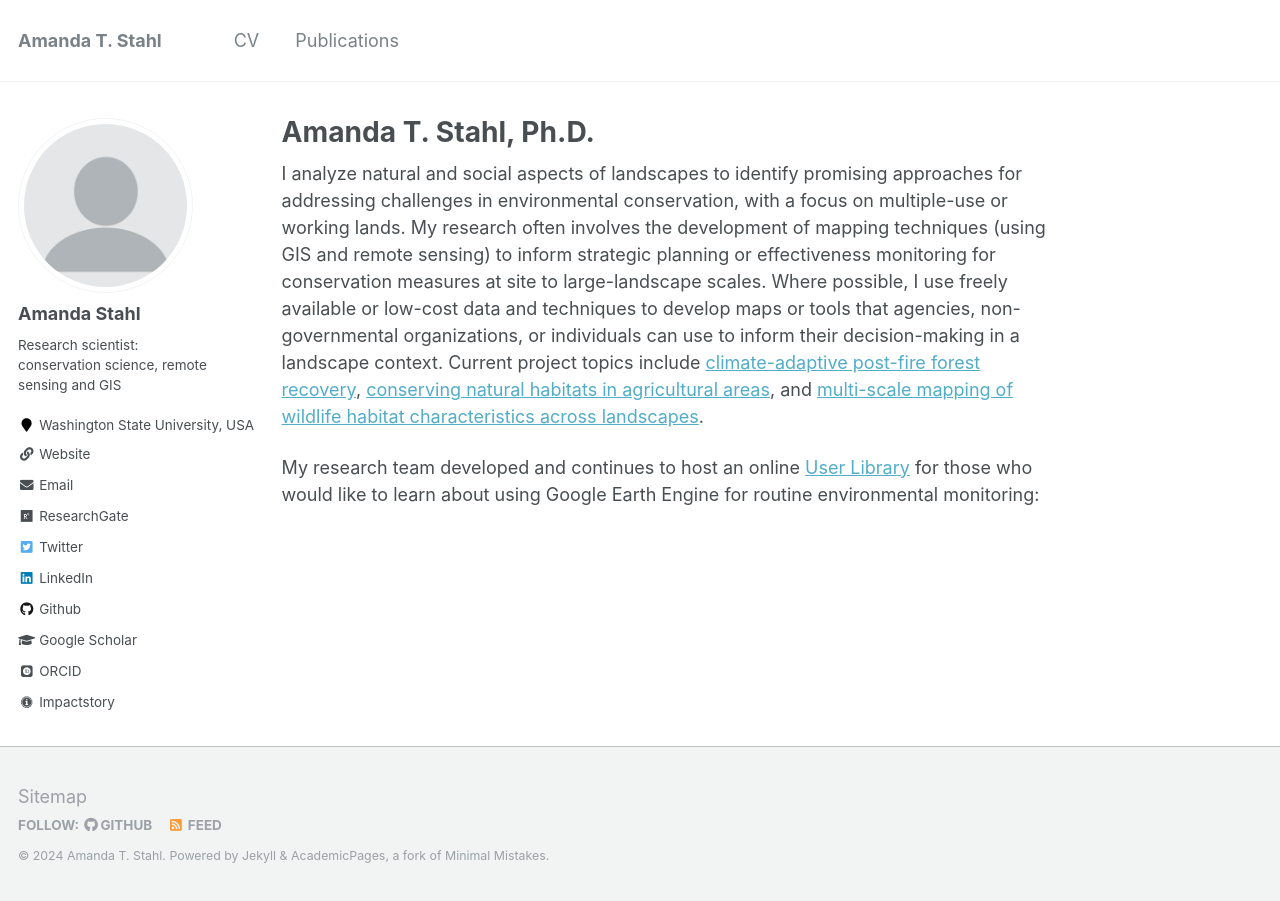
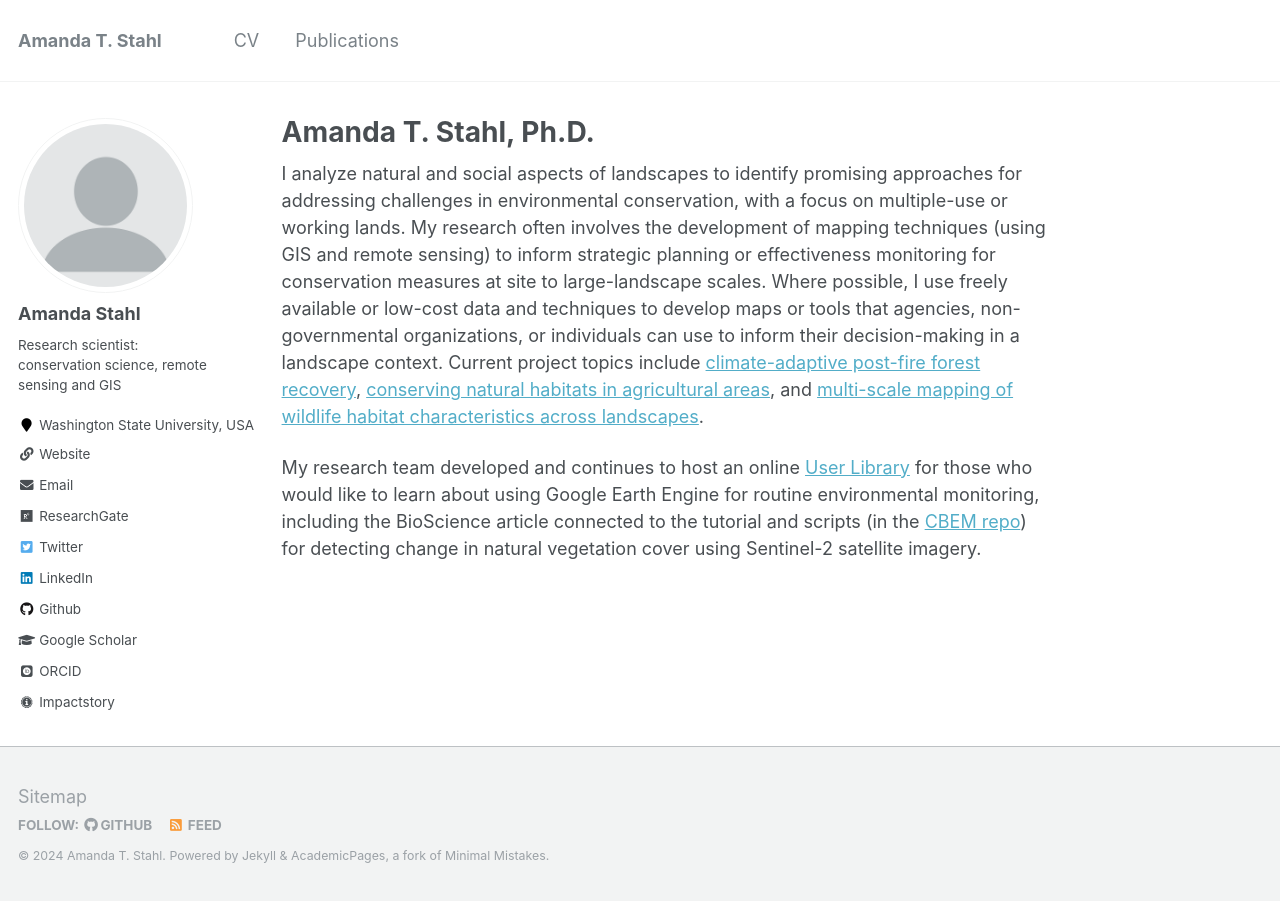
Before and after one commit to ATStahl/ATSpages, a Jekyll site: the page built from _pages/about.md, in a window 1280 px wide. Built offline with Jekyll 4.4.1, drawn with Linux system fonts in a browser that asks for light colours; some web fonts are replaced.

Commit message:
Update about.md
link to CBEM repo

```diff
--- a/_pages/about.md
+++ b/_pages/about.md
@@ -10,4 +10,4 @@ redirect_from:
 
 I analyze natural and social aspects of landscapes to identify promising approaches for addressing challenges in environmental conservation, with a focus on multiple-use or working lands. My research often involves the development of mapping techniques (using GIS and remote sensing) to inform strategic planning or effectiveness monitoring for conservation measures at site to large-landscape scales. Where possible, I use freely available or low-cost data and techniques to develop maps or tools that agencies, non-governmental organizations, or individuals can use to inform their decision-making in a landscape context. Current project topics include <a href="https://environment.wsu.edu/post-fire-management/">climate-adaptive post-fire forest recovery</a>, <a href="https://ecologyandsociety.org/vol28/iss1/art42/">conserving natural habitats in agricultural areas</a>, and <a href="https://drive.google.com/file/d/1FRgmRMotmPzn6W5eKy9t6iyE7VvCn-pE/view?usp=drive_link">multi-scale mapping of wildlife habitat characteristics across landscapes</a>.
 
-My research team developed and continues to host an online <a href="https://labs.wsu.edu/ecology/research-projects/cbem-user-library/">User Library</a> for those who would like to learn about using Google Earth Engine for routine environmental monitoring:
+My research team developed and continues to host an online <a href="https://labs.wsu.edu/ecology/research-projects/cbem-user-library/">User Library</a> for those who would like to learn about using Google Earth Engine for routine environmental monitoring, including the BioScience article connected to the tutorial and scripts (in the <a href="https://github.com/ATStahl/CBEM">CBEM repo</a>) for detecting change in natural vegetation cover using Sentinel-2 satellite imagery.
```
